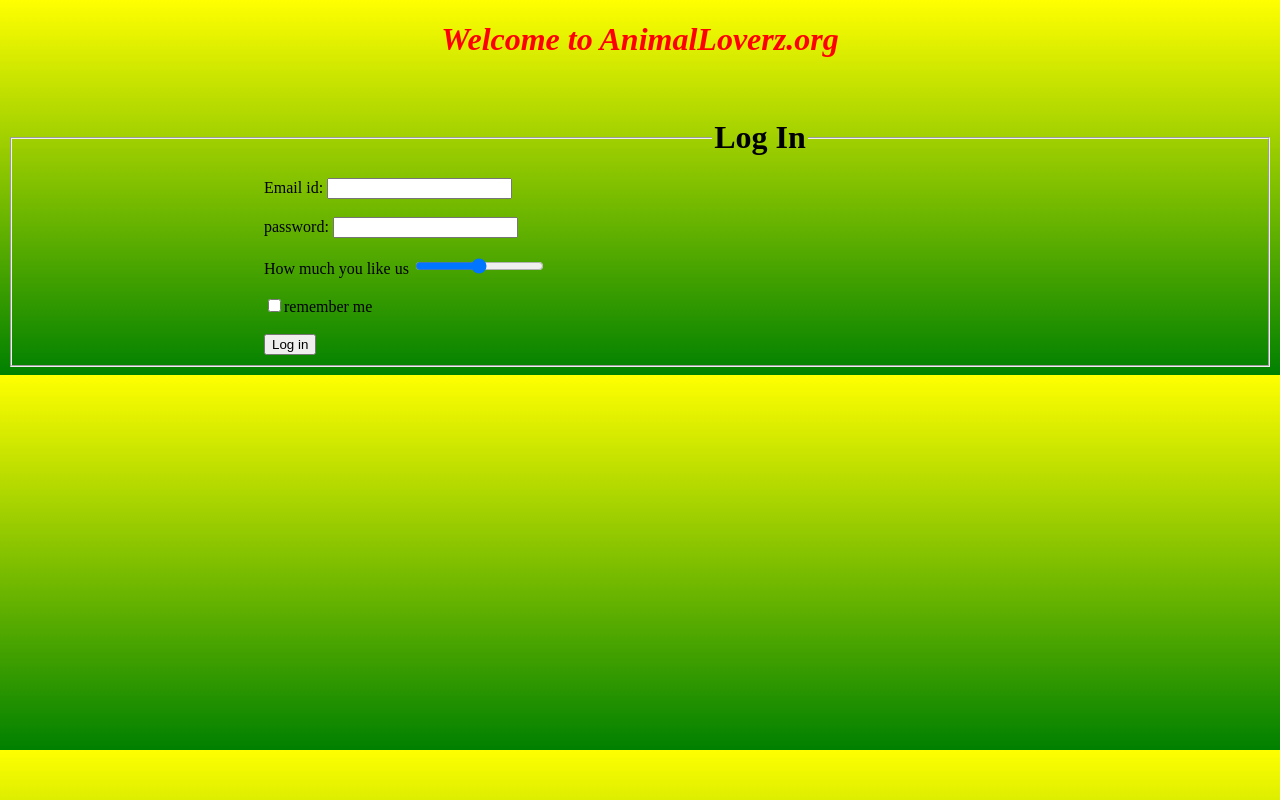
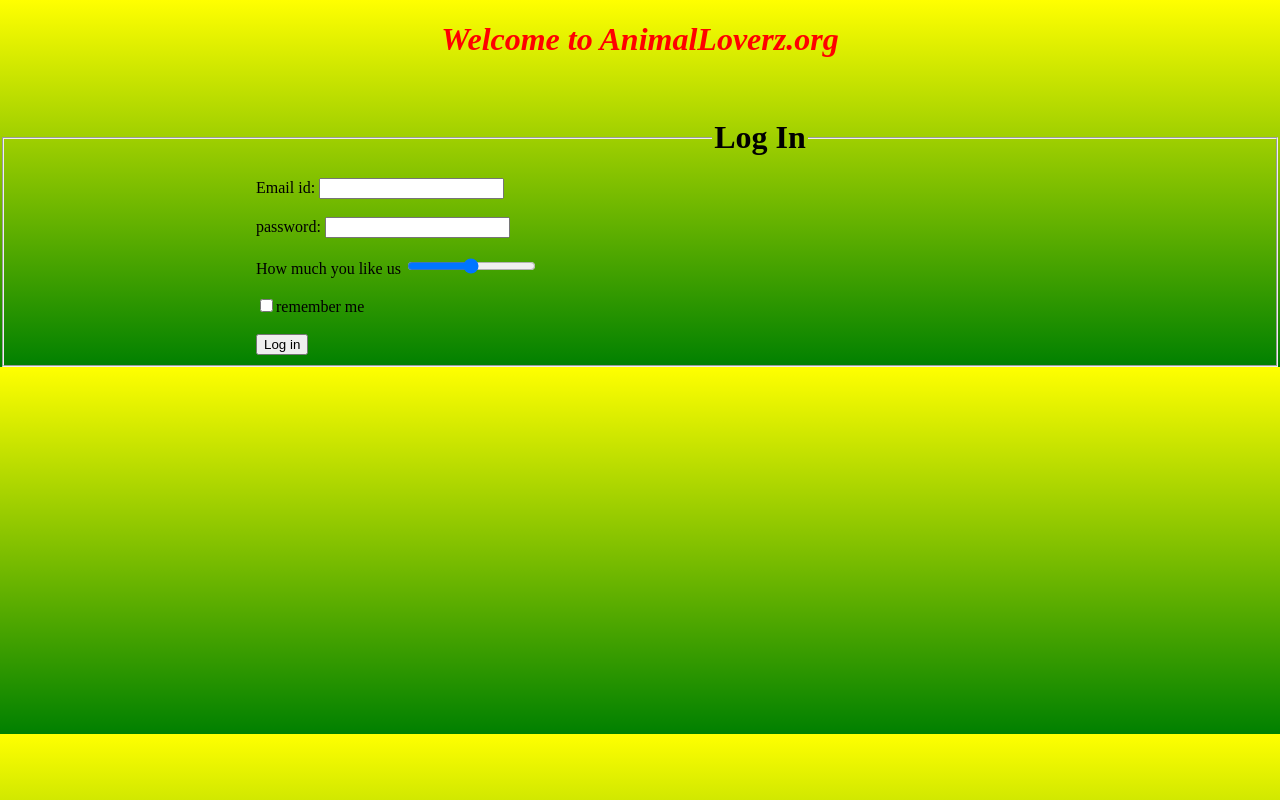
Before and after one commit to ganesh92git/asdf, a plain HTML site: page index.html in a window 1280 px wide. Drawn offline with Linux system fonts and the light colour scheme.

Commit message:
Update index.html

```diff
--- a/index.html
+++ b/index.html
@@ -14,8 +14,10 @@
 <style>
 	body{
 	    background: linear-gradient(yellow,green);
-		max-width: 100%;
+		width: 100%;
 		overflow:hidden;
+		margin:0;
+		padding:0;
 	}
 	fieldset{
 		display: block;
```
